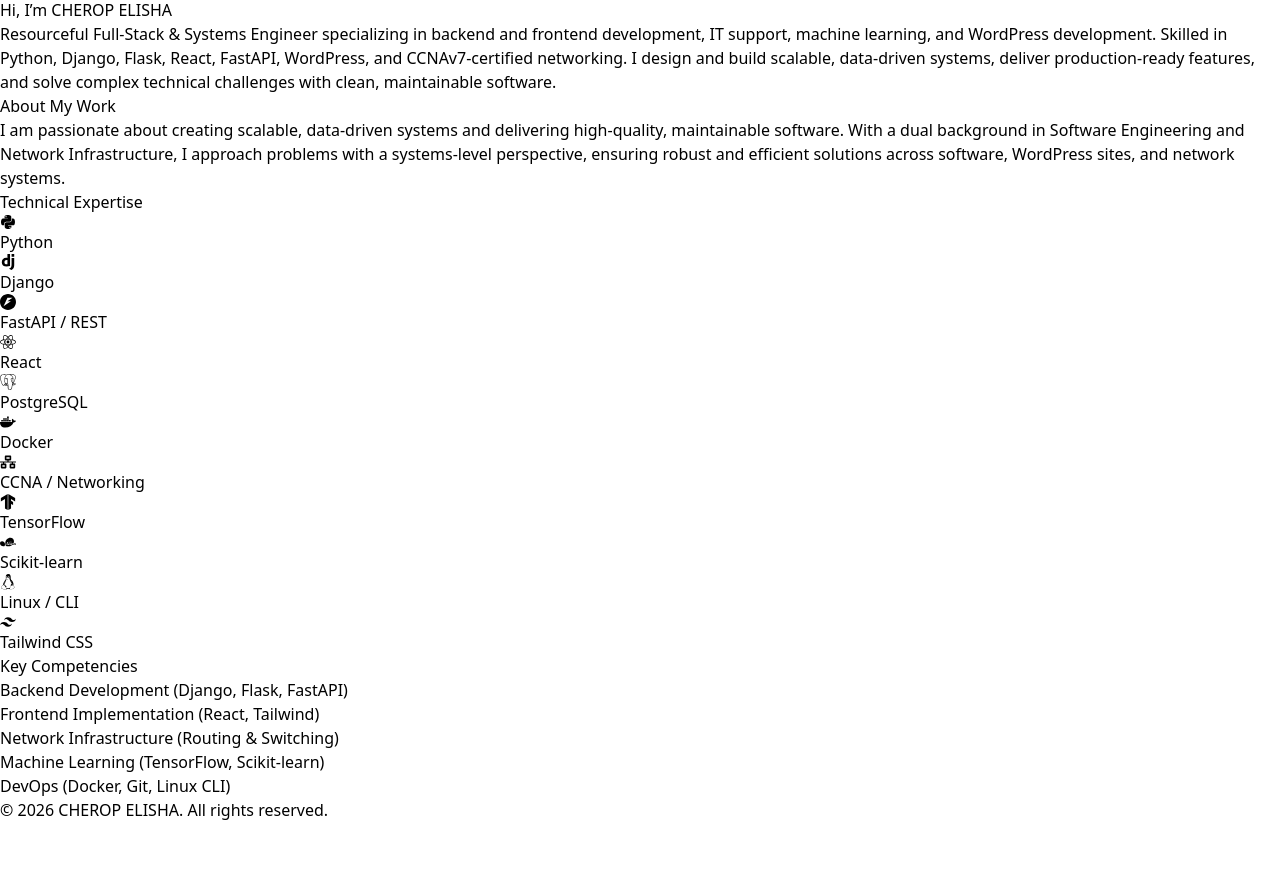
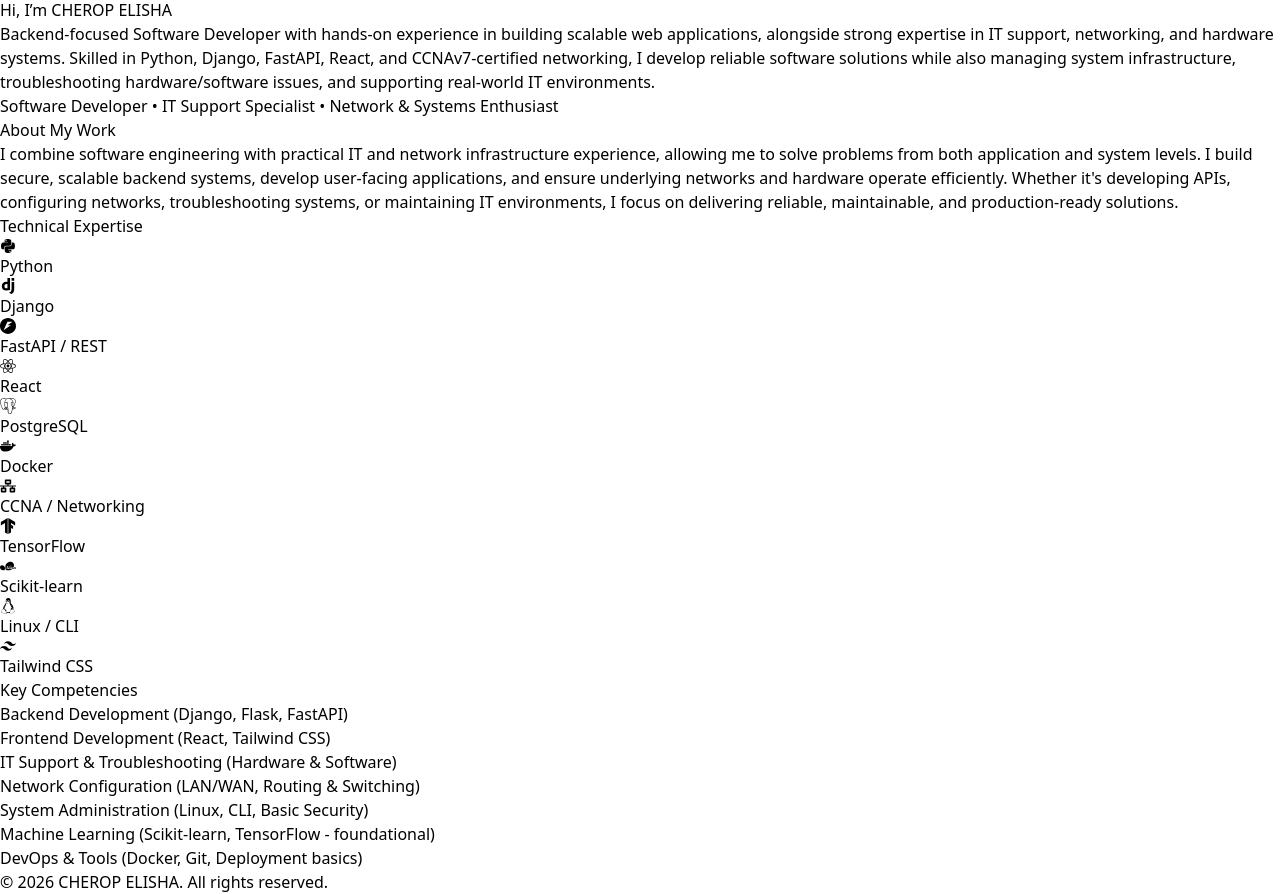
Before and after one commit to dev-cherop/portfolio_website, a React (Vite) app in the folder frontend/: page / in a window 1280 px wide. Shown: the part 687-1581 px from the top of the page. Before the commit the page ends 1509 px from the top, so only its background shows below. Built offline with nearby package versions, Linux system fonts and the light colour scheme.

Commit message:
Update Home.jsx

```diff
--- a/frontend/src/pages/Home.jsx
+++ b/frontend/src/pages/Home.jsx
@@ -44,12 +44,17 @@ export default function Home() {
           <h1 className="text-4xl sm:text-5xl font-extrabold text-gray-900">
             Hi, I’m <span className="text-blue-600">CHEROP ELISHA</span>
           </h1>
-          <p className="text-lg sm:text-xl text-gray-700">
-            Resourceful Full-Stack & Systems Engineer specializing in backend and frontend development, IT support, machine learning, and WordPress development. Skilled in Python, Django, Flask, React, FastAPI, WordPress, and CCNAv7-certified networking. I design and build scalable, data-driven systems, deliver production-ready features, and solve complex technical challenges with clean, maintainable software.
+         <p className="text-lg sm:text-xl text-gray-700">
+            Backend-focused Software Developer with hands-on experience in building scalable web applications, alongside strong expertise in IT support, networking, and hardware systems. Skilled in Python, Django, FastAPI, React, and CCNAv7-certified networking, I develop reliable software solutions while also managing system infrastructure, troubleshooting hardware/software issues, and supporting real-world IT environments.
+          </p>
+          <p className="text-md sm:text-lg text-gray-600 font-medium">
+            Software Developer • IT Support Specialist • Network & Systems Enthusiast
           </p>
           <h2 className="text-2xl font-bold text-gray-900 mt-4">About My Work</h2>
-          <p className="text-gray-700">
-            I am passionate about creating scalable, data-driven systems and delivering high-quality, maintainable software. With a dual background in Software Engineering and Network Infrastructure, I approach problems with a systems-level perspective, ensuring robust and efficient solutions across software, WordPress sites, and network systems.
+         <p className="text-gray-700">
+            I combine software engineering with practical IT and network infrastructure experience, allowing me to solve problems from both application and system levels. I build secure, scalable backend systems, develop user-facing applications, and ensure underlying networks and hardware operate efficiently.
+
+            Whether it's developing APIs, configuring networks, troubleshooting systems, or maintaining IT environments, I focus on delivering reliable, maintainable, and production-ready solutions.
           </p>
         </div>
       </div>
@@ -68,12 +73,14 @@ export default function Home() {
       <div>
         <h2 className="text-2xl font-bold text-gray-900 mb-4">Key Competencies</h2>
         <ul className="list-disc list-inside text-gray-700 space-y-1">
-          <li>Backend Development (Django, Flask, FastAPI)</li>
-          <li>Frontend Implementation (React, Tailwind)</li>
-          <li>Network Infrastructure (Routing & Switching)</li>
-          <li>Machine Learning (TensorFlow, Scikit-learn)</li>
-          <li>DevOps (Docker, Git, Linux CLI)</li>
-        </ul>
+        <li>Backend Development (Django, Flask, FastAPI)</li>
+        <li>Frontend Development (React, Tailwind CSS)</li>
+        <li>IT Support & Troubleshooting (Hardware & Software)</li>
+        <li>Network Configuration (LAN/WAN, Routing & Switching)</li>
+        <li>System Administration (Linux, CLI, Basic Security)</li>
+        <li>Machine Learning (Scikit-learn, TensorFlow - foundational)</li>
+        <li>DevOps & Tools (Docker, Git, Deployment basics)</li>
+      </ul>
       </div>
 
     </section>
```
